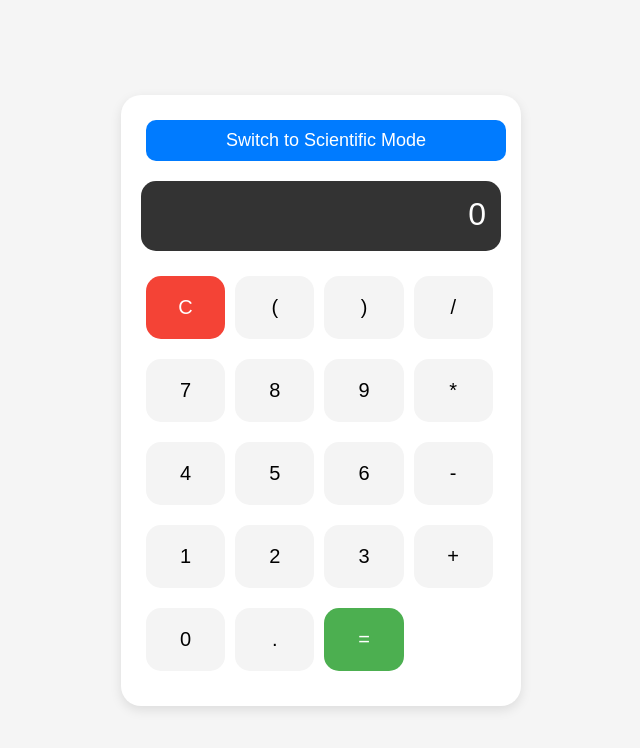
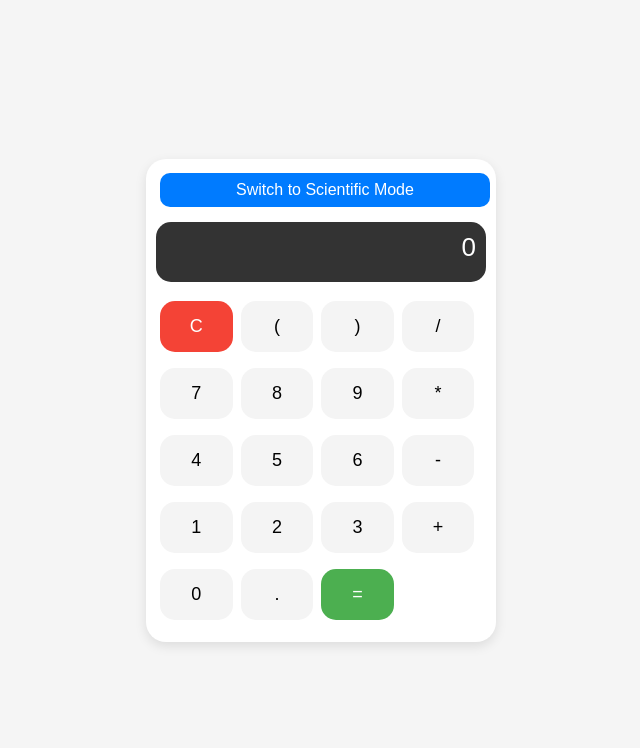
Before and after one commit to Bloxxersmc/calc, a plain HTML site: page index.html in a window 1280 px wide. Shown: the whole page, without its empty margins (319-959 px from the left). Drawn offline with Linux system fonts and the light colour scheme.

Commit message:
Update index.html

```diff
--- a/index.html
+++ b/index.html
@@ -17,39 +17,39 @@
         }
 
         .calculator {
-            width: 100%;
-            max-width: 400px; /* Maximum width for better readability */
+            width: 70%; /* Adjusted width */
+            max-width: 350px; /* Adjusted maximum width */
             background-color: #ffffff;
             border-radius: 20px;
             box-shadow: 0 4px 12px rgba(0, 0, 0, 0.1);
-            padding: 20px;
+            padding: 10px;
             box-sizing: border-box;
         }
 
         .display {
             width: 100%;
-            height: 70px;
+            height: 60px; /* Reduced height */
             background-color: #333;
             color: white;
-            font-size: 32px;
+            font-size: 26px; /* Smaller font size */
             text-align: right;
-            padding: 15px;
+            padding: 10px;
             border-radius: 15px;
-            margin-bottom: 20px;
+            margin-bottom: 15px;
             box-sizing: border-box;
         }
 
         .button-row {
             display: flex;
             flex-wrap: wrap;
-            margin-bottom: 10px;
+            margin-bottom: 8px; /* Reduced margin */
         }
 
         button {
             width: 22%;
-            padding: 20px;
-            margin: 5px;
-            font-size: 20px;
+            padding: 15px; /* Reduced padding */
+            margin: 4px; /* Smaller margin */
+            font-size: 18px; /* Smaller font size */
             background-color: #f4f4f4;
             border: none;
             border-radius: 15px;
@@ -100,12 +100,12 @@
 
         .toggle-btn {
             width: 100%;
-            padding: 10px;
+            padding: 8px; /* Reduced padding */
             background-color: #007bff;
             color: white;
-            font-size: 18px;
+            font-size: 16px; /* Smaller font size */
             border-radius: 10px;
-            margin-bottom: 20px;
+            margin-bottom: 15px;
             cursor: pointer;
             transition: background-color 0.3s ease;
         }
```
